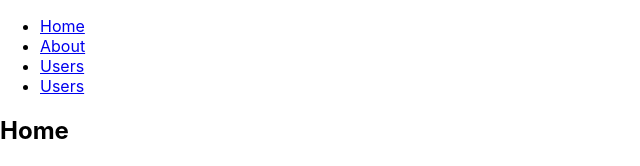
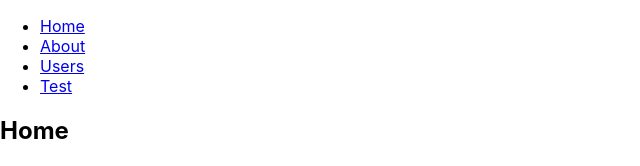
Before and after one commit to andrey-kupets/react_trainings2, a React (Create React App) app in the folder react_trainings2/: page / in a window 1280 px wide. Shown: the top 166 px of the page, without its empty margins (0-640 px from the left). Built offline with nearby package versions, Linux system fonts and the light colour scheme.

Commit message:
first example is done

```diff
--- a/react_trainings2/src/App.js
+++ b/react_trainings2/src/App.js
@@ -23,7 +23,7 @@ export default function App() {
               <Link to="/users">Users</Link>
             </li>
             <li>
-              <Link to="/test">Users</Link>
+              <Link to="/test">Test</Link>
             </li>
           </ul>
         </nav>
@@ -47,7 +47,7 @@ export default function App() {
           </Route>
 
           <Route path="/test">
-            {Users}
+            {Test}
           </Route>
 
           {/*<Route>*/}
@@ -77,3 +77,8 @@ function Users(props) {
   console.log(props)
   return <h2>Users</h2>;
 }
+
+function Test(props) {
+  console.log(props)
+  return <h2>Test</h2>;
+}
```
